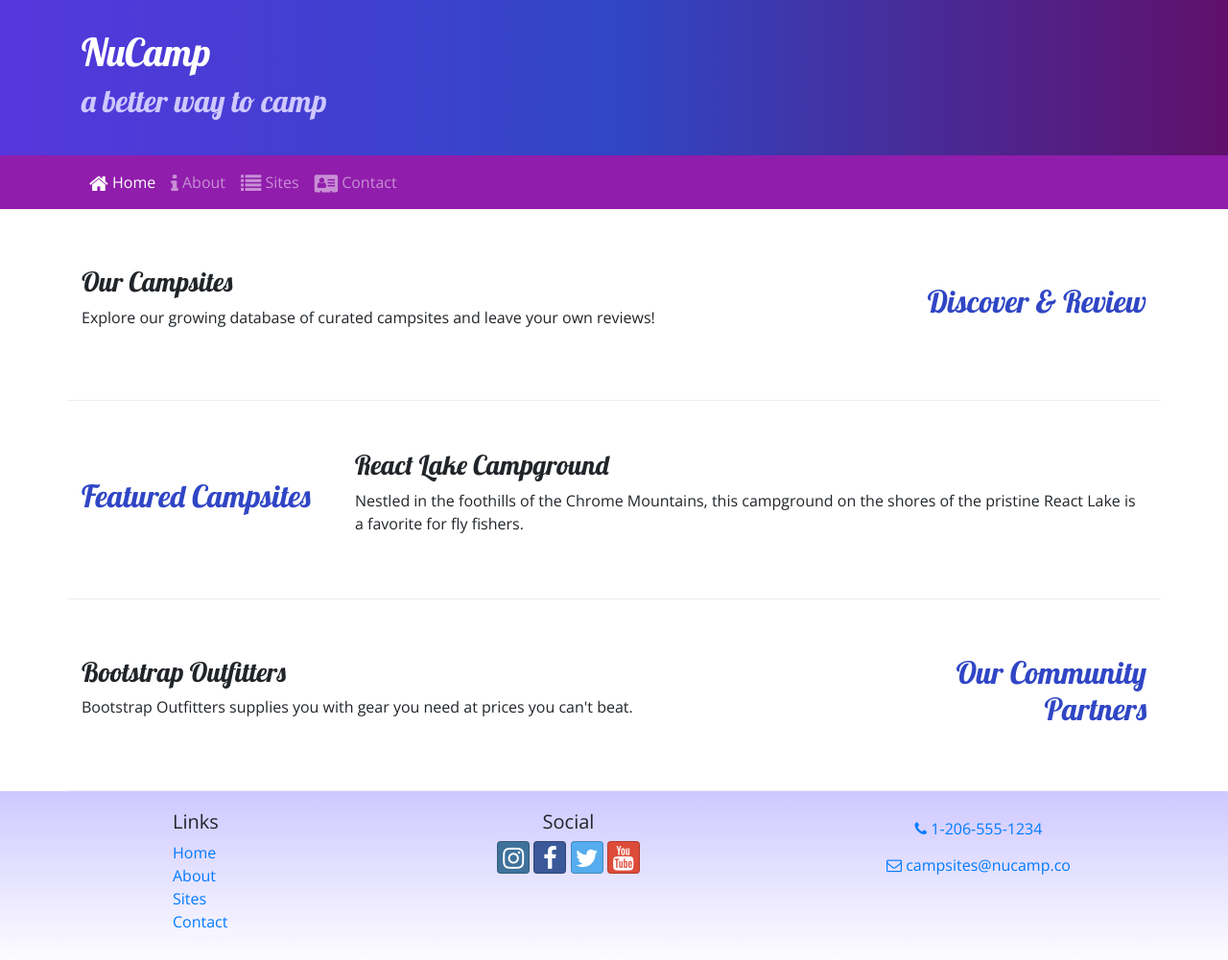
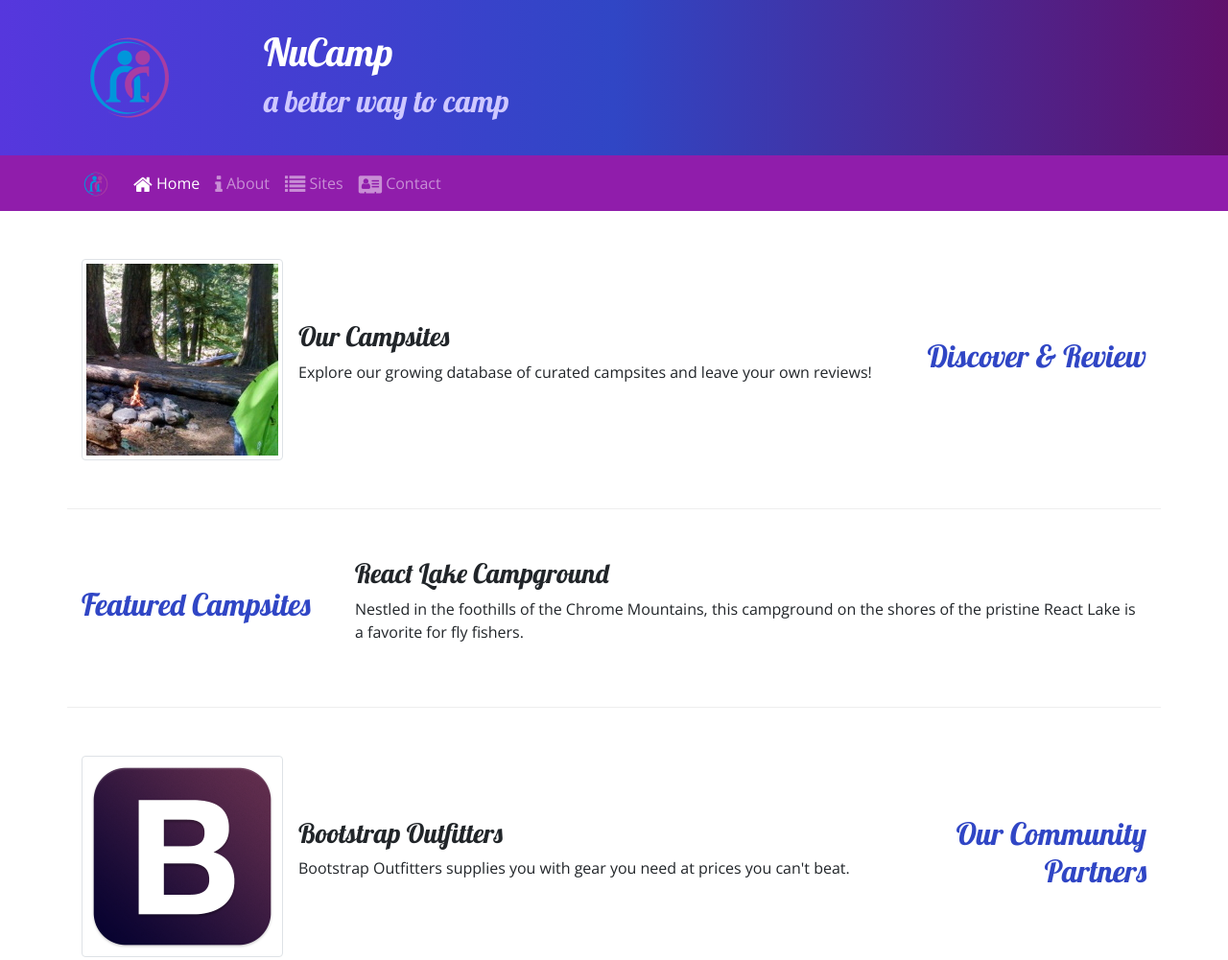
Before and after one commit to FabriceTchekou/nucamp-site, a website: page index.html in a window 1280 px wide. Shown: the top 1001 px of the page at 96% size. Drawn offline with nearby package versions, Linux system fonts and the light colour scheme.

Commit message:
Images and Media

```diff
--- a/index.html
+++ b/index.html
@@ -23,6 +23,9 @@
     <header class="jumbotron jumbotron-fluid">
         <div class="container">
             <div class="row">
+                <div class="col-4 col-sm-3 col-md-2 align-self-center">
+                    <a href="index.html"><img src="img/logo.png" class="img-fluid" /></a>
+                </div>
                 <div class="col">
                     <h1>NuCamp</h1>
                     <h2>a better way to camp</h2>
@@ -33,7 +36,8 @@
 
     <nav class="navbar navbar-expand-sm navbar-dark sticky-top">
         <div class="container">
-            <button class="navbar-toggler ml-auto" type="button" data-toggle="collapse" data-target="#nucampNavbar">
+            <a class="navbar-brand" href="#"><img src="img/logo.png" height="30" width="30" /></a>
+            <button class="navbar-toggler" type="button" data-toggle="collapse" data-target="#nucampNavbar">
                 <span class="navbar-toggler-icon"></span>
             </button>
             <div class="collapse navbar-collapse" id="nucampNavbar">
@@ -43,7 +47,8 @@
                     <li class="nav-item"><a class="nav-link" href="aboutus.html"><i class="fa fa-info fa-lg"></i>
                             About</a></li>
                     <li class="nav-item"><a class="nav-link" href="#"><i class="fa fa-list fa-lg"></i> Sites</a></li>
-                    <li class="nav-item"><a class="nav-link" href="contactus.html"><i class="fa fa-address-card fa-lg"></i>
+                    <li class="nav-item"><a class="nav-link" href="contactus.html"><i
+                                class="fa fa-address-card fa-lg"></i>
                             Contact</a></li>
                 </ul>
             </div>
@@ -56,9 +61,16 @@
                 <h2 class="text-sm-right">Discover & Review</h2>
             </div>
             <div class="col">
+                <div class="media">
+                    <img class="d-flex mr-3 img-thumbnail" src="img/breadcrumb-trail-thumb.jpg"
+                        alt="Breadcrumb Trail Crumb" />
+                    <div class="media-body align-self-center">
                         <h3>Our Campsites</h3>
-                <p class="d-none d-sm-block">Explore our growing database of curated campsites and leave your own
+                        <p class="d-none d-sm-block">Explore our growing database of curated campsites and leave your
+                            own
                             reviews!</p>
+                    </div>
+                </div>
             </div>
         </div>
     </div>
@@ -72,9 +84,7 @@
             <div class="col">
                 <h3>React Lake Campground</h3>
                 <p class="d-none d-sm-block">Nestled in the foothills of the Chrome Mountains, this campground on the
-                    shores of the pristine React
-                    Lake is
-                    a favorite for fly fishers.</p>
+                    shores of the pristine React Lake is a favorite for fly fishers.</p>
             </div>
         </div>
 
@@ -86,9 +96,14 @@
                 <h2 class="text-sm-right">Our Community Partners</h2>
             </div>
             <div class="col">
+                <div class="media">
+                    <img class="d-flex mr-3 img-thumbnail" src="img/bootstrap-thumb.png" alt="Breadcrumb Outfitters" />
+                    <div class="media-body align-self-center">
                         <h3>Bootstrap Outfitters</h3>
-                <p class="d-none d-sm-block">Bootstrap Outfitters supplies you with gear you need at prices you can't
-                    beat.</p>
+                        <p class="d-none d-sm-block">Bootstrap Outfitters supplies you with gear you need at prices you
+                            can't beat.</p>
+                    </div>
+                </div>
             </div>
         </div>
 
```
Also changed, not shown: aboutus.html (+6 -1 lines), contactus.html (+5 -1 lines), image-demo.html (added, +24 -0 lines), img/Screenshot 2020-02-15 at 12.52.50 PM.png (added), img/bootstrap-thumb.png (added), img/breadcrumb-trail-thumb.jpg (added), img/breadcrumb-trail.jpg (added), img/chrome-river-thumb.jpg (added), img/chrome-river.jpg (added), img/logo.png (added), img/react-lake-thumb.jpg (added), img/react-lake.jpg (added), 1 other file. Lines whose indentation alone changed are shown as unchanged.
